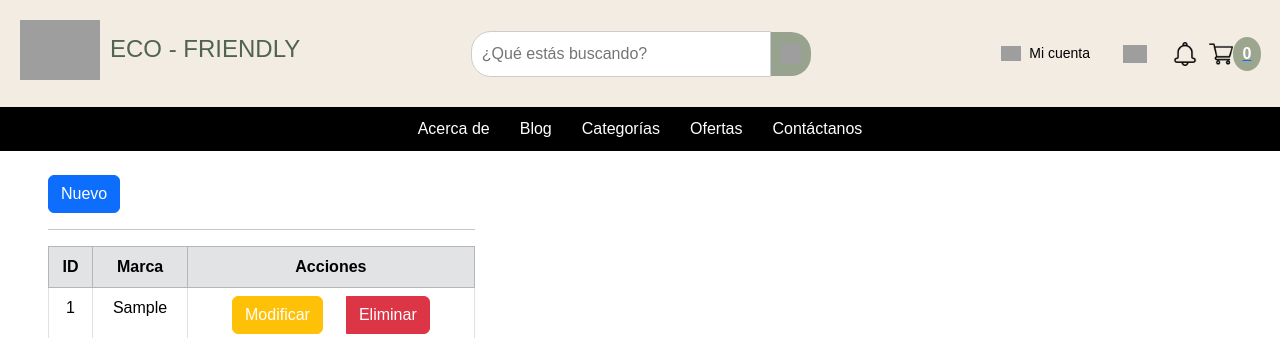
After one commit to IgnacioAlP/Eco-Friendly, a Flask app: page /marca in a window 1280 px wide. The commit adds this page. Shown: the top 338 px of the page. Run offline with Flask 3, Linux system fonts and the light colour scheme; tables that the repository leaves empty or names only in its code hold one stand-in row (values such as "Sample post"); some libraries are stand-ins or nearby versions; grey boxes are pictures that could not be loaded.

Commit message:
2° crud 100% marca

```diff
--- /dev/null
+++ b/Templates/marca.html
@@ -0,0 +1,42 @@
+{% extends "maestra.html" %}
+
+{% block title %}Blog | Eco-Friendly{% endblock %}
+
+{% block content %}
+<div class="col-lg-4  col-md-7 ms-5 mt-4 me-4">
+    <a href="{{ url_for('registrarmarca') }}">
+    <button class="btn btn-primary" >Nuevo
+    </button>
+    </a>
+    <hr>
+    <table class="table table-bordered table-hover text-center table-responsive ">
+        <thead class="table-secondary">
+            <tr>
+                <th>ID</th>
+                <th>Marca</th>
+                <th>Acciones</th>
+            </tr>
+        </thead>
+        <tbody>
+            {% for marca in marcas %}
+            <tr>
+                <td>{{ marca[0] }}</td>
+                <td>{{ marca[1] }}</td>
+                <td>
+                    <div class="btn-group" role="group" aria-label="Acciones">
+                        <form action="/modificarmarca" method="post">
+                            <input type="hidden" name="id" value="{{ marca[0] }}">
+                            <button type="submit" class="btn btn-warning me-4 text-white" onclick="modificar(event)">Modificar</button>
+                        </form>
+                        <a href="{{ url_for('eliminar_marca', id=marca[0]) }}" class="btn btn-danger" onclick="confirmarEliminacion(event)">Eliminar</a>
+
+                    </div>
+                </td>
+            </tr>
+            {% endfor %}
+        </tbody>
+    </table>
+
+
+</div>
+{% endblock %}
--- /dev/null
+++ b/controladores/controlador_marca.py
@@ -0,0 +1,76 @@
+from bd import obtener_conexion
+
+#-----MARCA-----#
+
+def nombre_marcas():
+    conexion = obtener_conexion()
+    marcas = []
+    with conexion.cursor() as cursor:
+        cursor.execute("SELECT marca FROM marca order by id asc")
+        marcas= cursor.fetchall()
+    conexion.close()
+    return marcas
+
+def id_marca_por_nombre(nombre):
+    conexion = obtener_conexion()
+    id_marca = None
+    with conexion.cursor() as cursor:
+        cursor.execute("SELECT id FROM marca WHERE marca = %s", (nombre,))
+        resultado = cursor.fetchone()
+        if resultado:
+            id_marca = resultado[0]
+    conexion.close()
+    return id_marca
+
+def obtener_nombre_marca_por_id(id_marca):
+    conexion = obtener_conexion()
+    nombre_marca = None
+    with conexion.cursor() as cursor:
+        cursor.execute("SELECT marca FROM marca WHERE id = %s", (id_marca,))
+        resultado = cursor.fetchone()
+        if resultado:
+            nombre_marca = resultado[0]
+    conexion.close()
+    return nombre_marca
+
+
+def insertar_marca(marca):
+    conexion = obtener_conexion()
+    with conexion.cursor() as cursor:
+        cursor.execute('Insert into marca(marca) values (%s)', (marca))
+    conexion.commit()
+    conexion.close()
+
+def obtener_marcas():
+    conexion = obtener_conexion()
+    marcas = []
+    with conexion.cursor() as cursor:
+        cursor.execute("SELECT id ,marca FROM marca order by id asc")
+        marcas= cursor.fetchall()
+    conexion.close()
+    return marcas
+
+def eliminar_marca(id):
+    conexion = obtener_conexion()
+    with conexion.cursor() as cursor:
+        cursor.execute("DELETE FROM marca WHERE id = %s", (id,))
+    conexion.commit()
+    conexion.close()
+
+def obtener_marca_por_id(id):
+    conexion = obtener_conexion()
+    marca = None
+    with conexion.cursor() as cursor:
+        cursor.execute(
+            "SELECT id, marca FROM marca WHERE id= %s", (id,))
+        marca = cursor.fetchone()
+    conexion.close()
+    return marca
+
+def actualizar_marca(codigo, marca):
+    conexion = obtener_conexion()
+    with conexion.cursor() as cursor:
+        cursor.execute("UPDATE marca SET marca = %s  WHERE id = %s",
+                       (marca, codigo))
+    conexion.commit()
+    conexion.close()
--- a/main.py
+++ b/main.py
@@ -1,6 +1,11 @@
 from flask import Flask, render_template, request, redirect, url_for
-from controladores import controlador_categoria
+from controladores import controlador_categoria,controlador_marca
 app = Flask(__name__)
+
+@app.route('/ini')
+def ini():
+    return  render_template('maestra.html')
+
 
 @app.route('/inicio')
 def index():
@@ -46,5 +51,42 @@ def actualizar_categoria():
     controlador_categoria.actualizar_categoria(id, categoria)
     return redirect(url_for('categoria'))
 
+
+#-------MARCA------#
+
+@app.route('/marca')
+def marca():
+    marcas = controlador_marca.obtener_marcas()
+    return render_template('marca.html', marcas=marcas)
+
+@app.route('/registrarmarca')
+def registrarmarca():
+    return render_template('registrar_marca.html')
+
+@app.route('/insertarmarca', methods=['POST'])
+def insertar_marca():
+    marca = request.form['marca']
+    controlador_marca.insertar_marca(marca)
+    return redirect('registrarmarca')
+
+@app.route('/eliminarmarca/<int:id>')
+def eliminar_marca(id):
+    controlador_marca.eliminar_marca(id)
+    return redirect(url_for('marca'))
+
+#anggelo el def de marca era modificar_marca
+@app.route('/modificarmarca', methods=['POST'])
+def modificarmarca():
+    id = request.form['id']
+    marca = controlador_marca.obtener_marca_por_id(id)
+    return render_template('modificar_marca.html', marca=marca)
+
+@app.route('/actualizarmarca', methods=['POST'])
+def actualizar_marca():
+    id = request.form['id']
+    marca = request.form['marca']
+    controlador_marca.actualizar_marca(id,marca)
+    return redirect('marca')
+
 if __name__ ==  '__main__':
     app.run(debug=5000)
```
Also changed, not shown: Templates/modificar_marca.html (added, +27 -0 lines), Templates/registrar_marca.html (added, +24 -0 lines), Templates/templates/index.html (+36 -36 lines).
